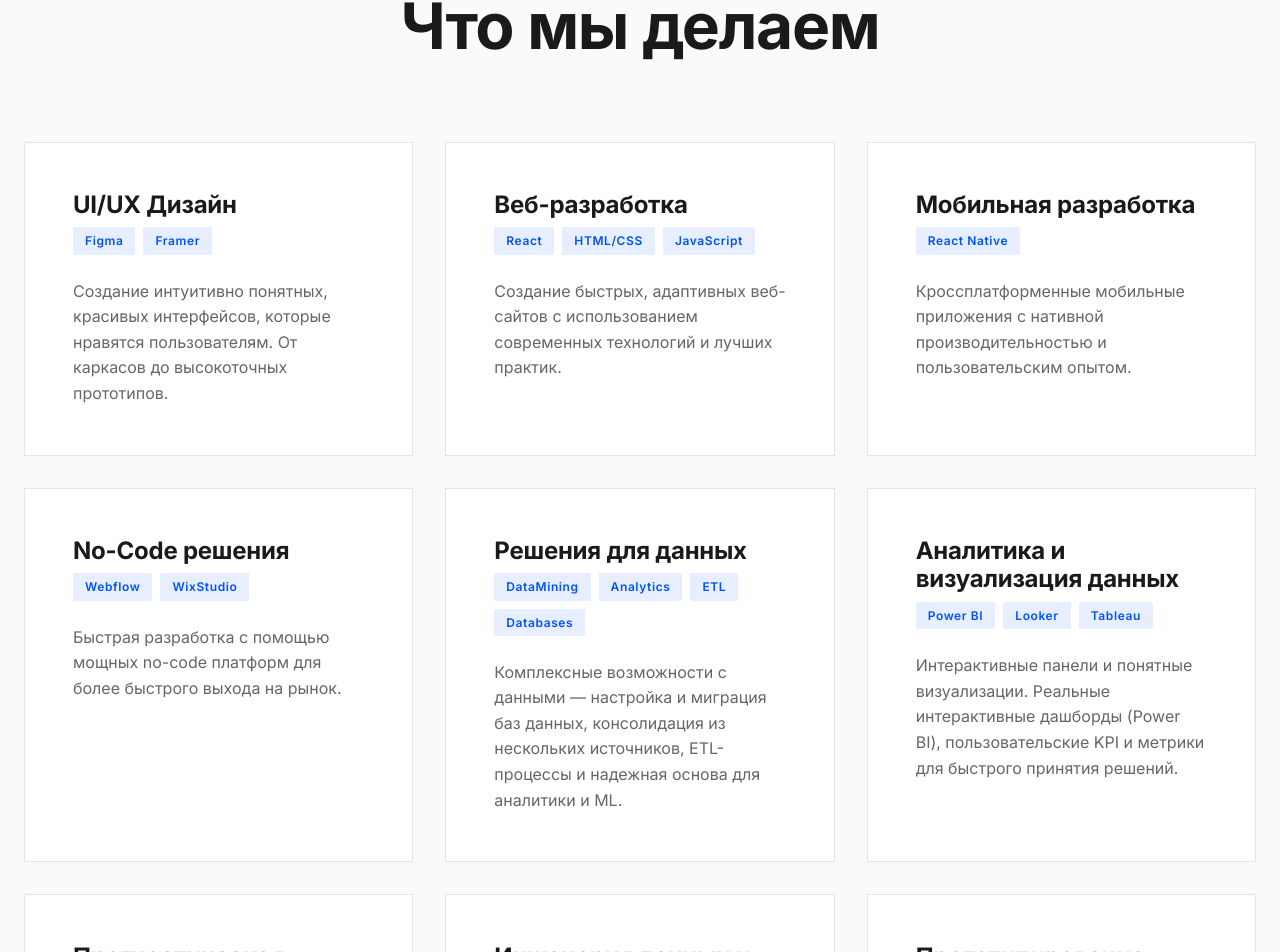
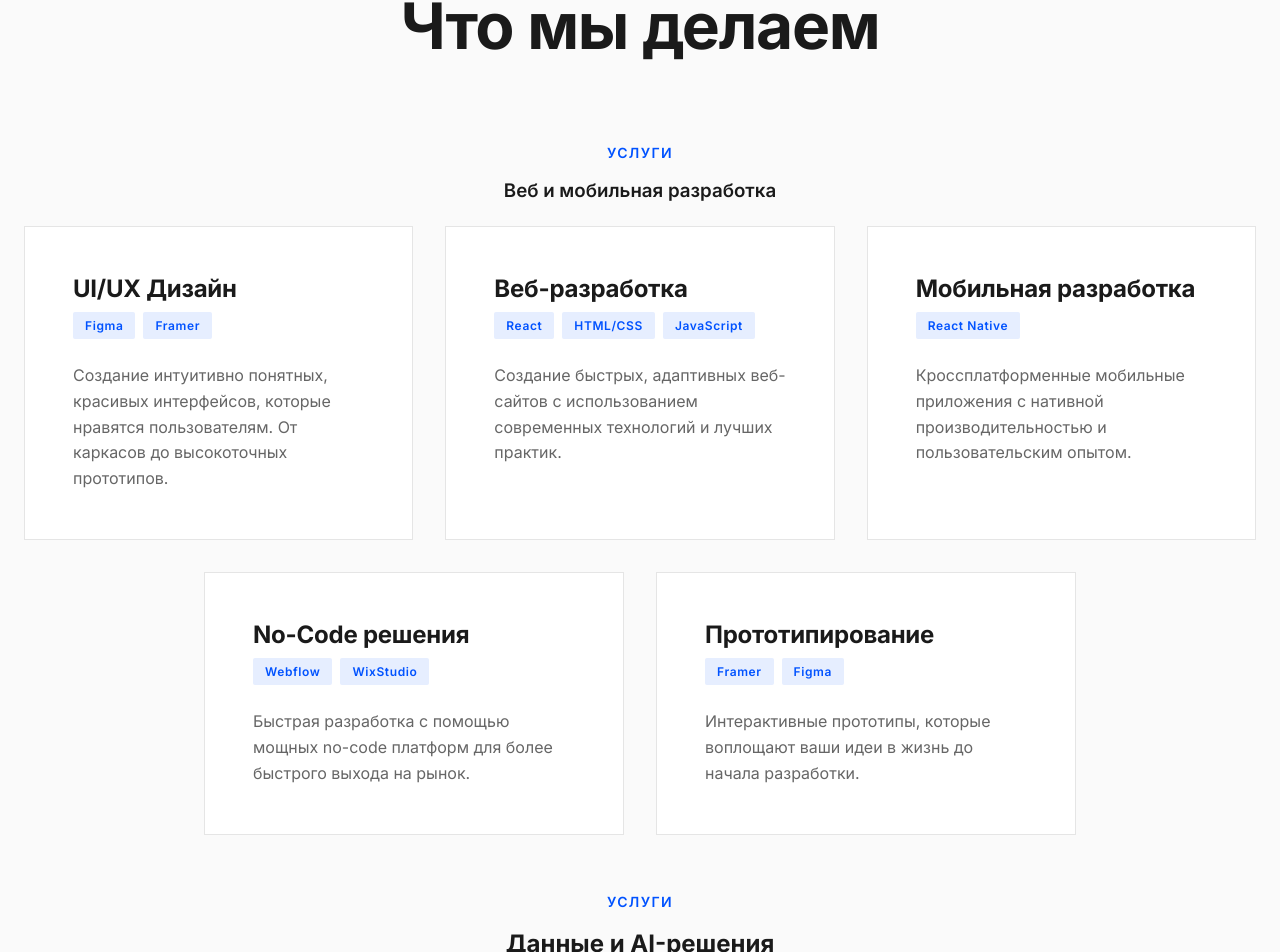
Before and after one commit to GiftyKapula/freeylancy, a React (Create React App) app: page / in a window 1280 px wide. Shown: the part 1543-2495 px from the top of the page. Built offline with nearby package versions, Linux system fonts and the light colour scheme.

Commit message:
UI: split services into general + data sections; center service rows; polish styles and fix Services JSX; update translations

```diff
--- a/src/data/translations.js
+++ b/src/data/translations.js
@@ -19,6 +19,8 @@ const translations = {
     services: {
       title: "What We Do",
       subtitle: "Services",
+      dataGroupTitle: "Data & AI Solutions",
+      devGroupTitle: "Web & Mobile Development",
       items: {
         design: {
           title: "UI/UX Design",
@@ -277,6 +279,8 @@ const translations = {
     services: {
       title: "Что мы делаем",
       subtitle: "Услуги",
+      dataGroupTitle: "Данные и AI-решения",
+      devGroupTitle: "Веб и мобильная разработка",
       items: {
         design: {
           title: "UI/UX Дизайн",
--- a/src/sections/Contact.module.css
+++ b/src/sections/Contact.module.css
@@ -202,8 +202,10 @@
     justify-items: center;
   }
 
-  .contactInfo,
-  .form {
+  /* Force each direct child of the contact grid to center itself and constrain width
+     This ensures the form and the info column appear centered in the viewport */
+  .contactGrid > * {
+    justify-self: center;
     width: 100%;
     max-width: 720px; /* reasonable max for mobile/tablet */
     box-sizing: border-box;
--- a/src/sections/Services.js
+++ b/src/sections/Services.js
@@ -6,26 +6,15 @@ import styles from "./Services.module.css";
 const Services = () => {
   const { t } = useLanguage();
 
-  // Each service object in `services` may include a `key` that maps
-  // to translation entries under `services.items.<key>`.
+  // which service keys belong to the data-focused group
+  const dataKeys = ["data", "dataAnalytics", "predictiveAI", "engineering"];
+  const dataServices = services.filter((s) => dataKeys.includes(s.key));
+  const generalServices = services.filter((s) => !dataKeys.includes(s.key));
 
-  return (
-    <section id="services" className={styles.services}>
-      <div className={styles.container}>
-        <div className={styles.header}>
-          <div className={styles.label}>{t("services.subtitle")}</div>
-          <h2 className={styles.title}>{t("services.title")}</h2>
-        </div>
-
-        <div className={styles.grid}>
-          {services.map((service) => {
+  const renderCard = (service) => {
     const serviceKey = service.key;
-
-            // Prefer translated strings when available, otherwise fall back
-            // to the content provided in `content.js`.
     let title = service.title;
     let description = service.description;
-
     if (serviceKey) {
       const titleKey = `services.items.${serviceKey}.title`;
       const descKey = `services.items.${serviceKey}.description`;
@@ -50,8 +39,36 @@ const Services = () => {
         <p className={styles.serviceDescription}>{description}</p>
       </div>
     );
-          })}
+  };
+
+  return (
+    <section id="services" className={styles.services}>
+      <div className={styles.container}>
+        <div className={styles.header}>
+          <div className={styles.label}>{t("services.subtitle")}</div>
+          <h2 className={styles.title}>{t("services.title")}</h2>
         </div>
+
+        {/* General services subheader */}
+        <div className={styles.subHeader}>
+          <div className={styles.label}>{t("services.subtitle")}</div>
+          <h3 className={styles.generalTitle}>{t("services.devGroupTitle")}</h3>
+        </div>
+
+        <div className={styles.grid}>{generalServices.map(renderCard)}</div>
+
+        {/* Data-focused services */}
+        {dataServices.length > 0 && (
+          <div className={styles.dataSection}>
+            <div className={styles.subHeader}>
+              <div className={styles.label}>{t("services.subtitle")}</div>
+              <h3 className={styles.dataTitle}>
+                {t("services.dataGroupTitle")}
+              </h3>
+            </div>
+            <div className={styles.grid}>{dataServices.map(renderCard)}</div>
+          </div>
+        )}
       </div>
     </section>
   );
--- a/src/sections/Services.module.css
+++ b/src/sections/Services.module.css
@@ -40,9 +40,30 @@
 }
 
 .grid {
-  display: grid;
-  grid-template-columns: repeat(auto-fit, minmax(320px, 1fr));
+  /* Use flexbox to allow rows to wrap and be centered when the last row
+     has fewer items. Each card will have a base width and a max-width so
+     they remain readable on large screens while centering nicely. */
+  display: flex;
+  flex-wrap: wrap;
   gap: 2rem;
+  justify-content: center; /* center items on incomplete rows */
+}
+
+.dataSection {
+  margin-top: 3.5rem;
+}
+
+.subHeader {
+  max-width: 900px;
+  margin: 0 auto 1.5rem;
+  text-align: center;
+}
+
+.dataTitle {
+  font-size: 1.5rem;
+  font-weight: 700;
+  color: #1a1a1a;
+  margin-top: 0.5rem;
 }
 
 .serviceCard {
@@ -53,6 +74,13 @@
   display: flex;
   flex-direction: column;
   gap: 1.5rem;
+}
+
+/* Make each card flexible but constrained so multiple cards can sit side-by-side
+   and rows with fewer cards will be centered by the parent `.grid`. */
+.serviceCard {
+  flex: 1 1 320px;
+  max-width: 420px;
 }
 
 .serviceCard:hover {
```
Lines whose indentation alone changed are shown as unchanged.
